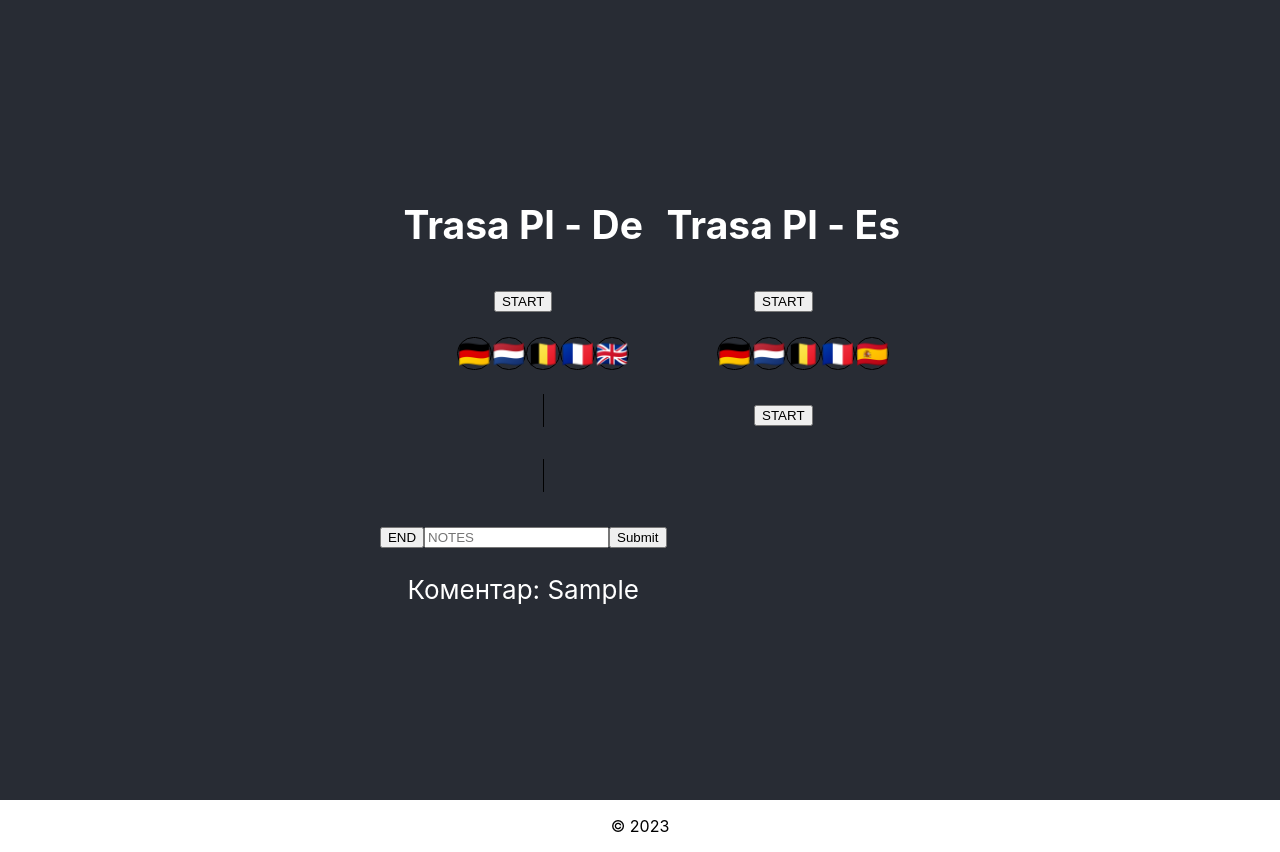
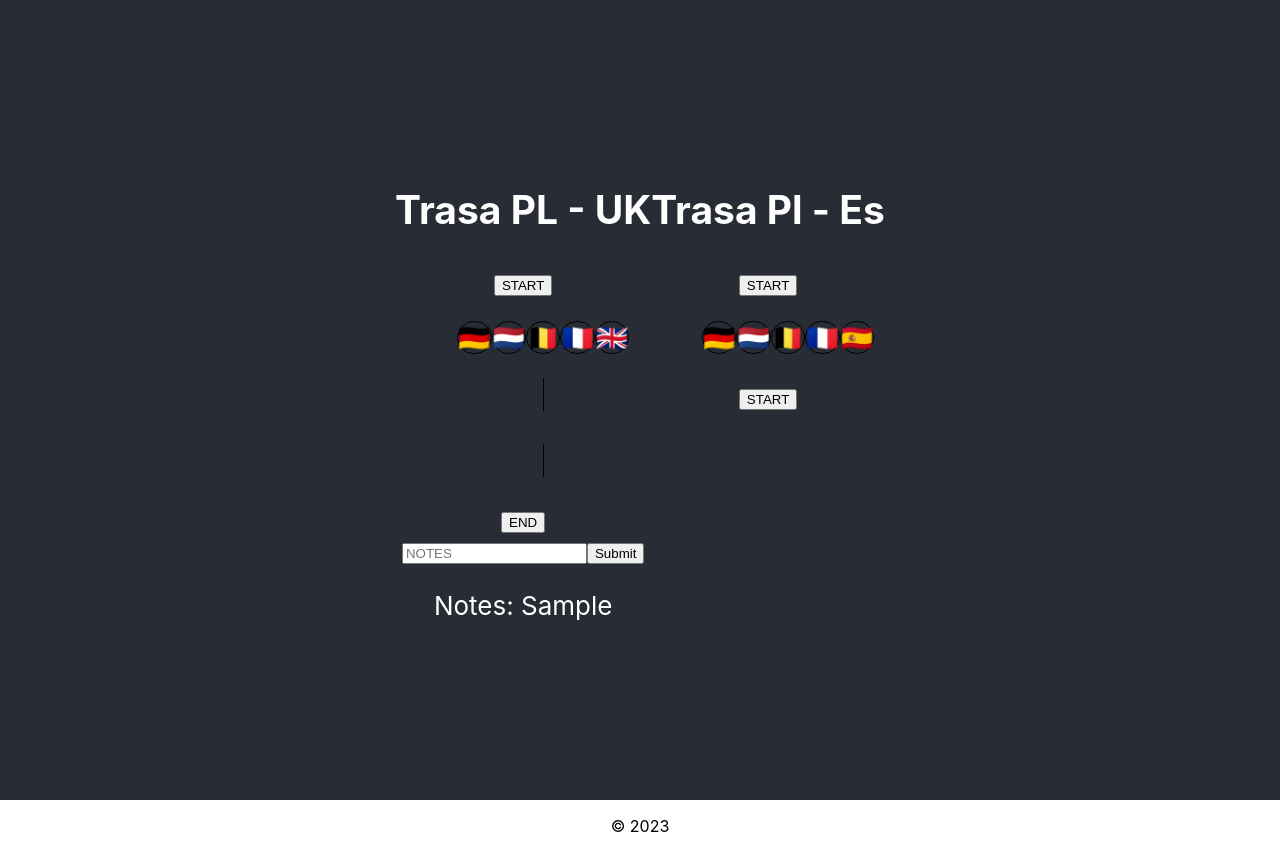
Before and after one commit to qolvap/driver-app, a React (Create React App) app: page / in a window 1280 px wide. Both pictures are taken after typing "Sample" into the empty fields and a click on the button "Submit". Built offline with nearby package versions, Linux system fonts and the light colour scheme.

Commit message:
Add website files

```diff
--- a/src/components/FlagsList.tsx
+++ b/src/components/FlagsList.tsx
@@ -65,7 +65,7 @@ const FlagList: React.FC = () => {
   return (
     <div className="flag-list-section">
       <div className="flag-row">
-        <h2>Trasa Pl - De</h2>
+        <h2>Trasa PL - UK</h2>
         <button className="start-route" onClick={handleStartClick}>
           START
         </button>
@@ -86,17 +86,18 @@ const FlagList: React.FC = () => {
               {clickedEmojis.map((clickedEmoji, index) => (
                 <div key={index}>
                   {clickedEmoji.emoji},{' '}
-                  <strong>Дата та час натиску:</strong> {clickedEmoji.timestamp}
+                  <strong>Bording cross:</strong> {clickedEmoji.timestamp}
                 </div>
               ))}
             </h4>
           </li>
         </ul>
-
+        <div className='end-button'>
             <button className="end-route" onClick={handleEndClick}>
                 END
             </button>
-
+        </div>
+        <div className='end-button'>
             <input
               type="text"
               placeholder="NOTES"
@@ -105,8 +106,8 @@ const FlagList: React.FC = () => {
               maxLength={200}
             />
             <button onClick={handleSubmitComment}>Submit</button>
-        {submittedComment && <p>Коментар: {submittedComment}</p>}
-
+            {submittedComment && <p>Notes: {submittedComment}</p>}
+        </div>
       </div>
       <div></div>
       <div className="flag-row">
```
Lines whose indentation alone changed are shown as unchanged.
